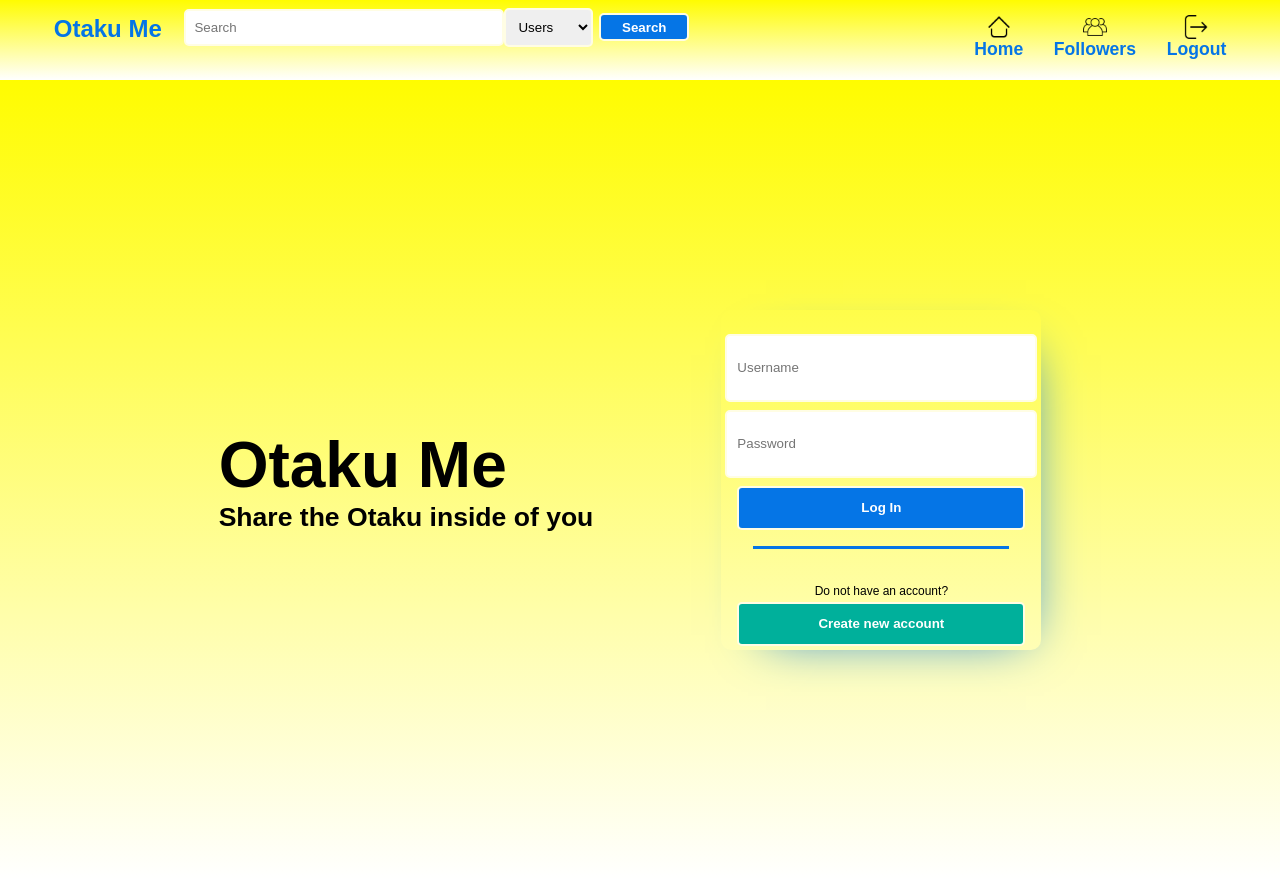
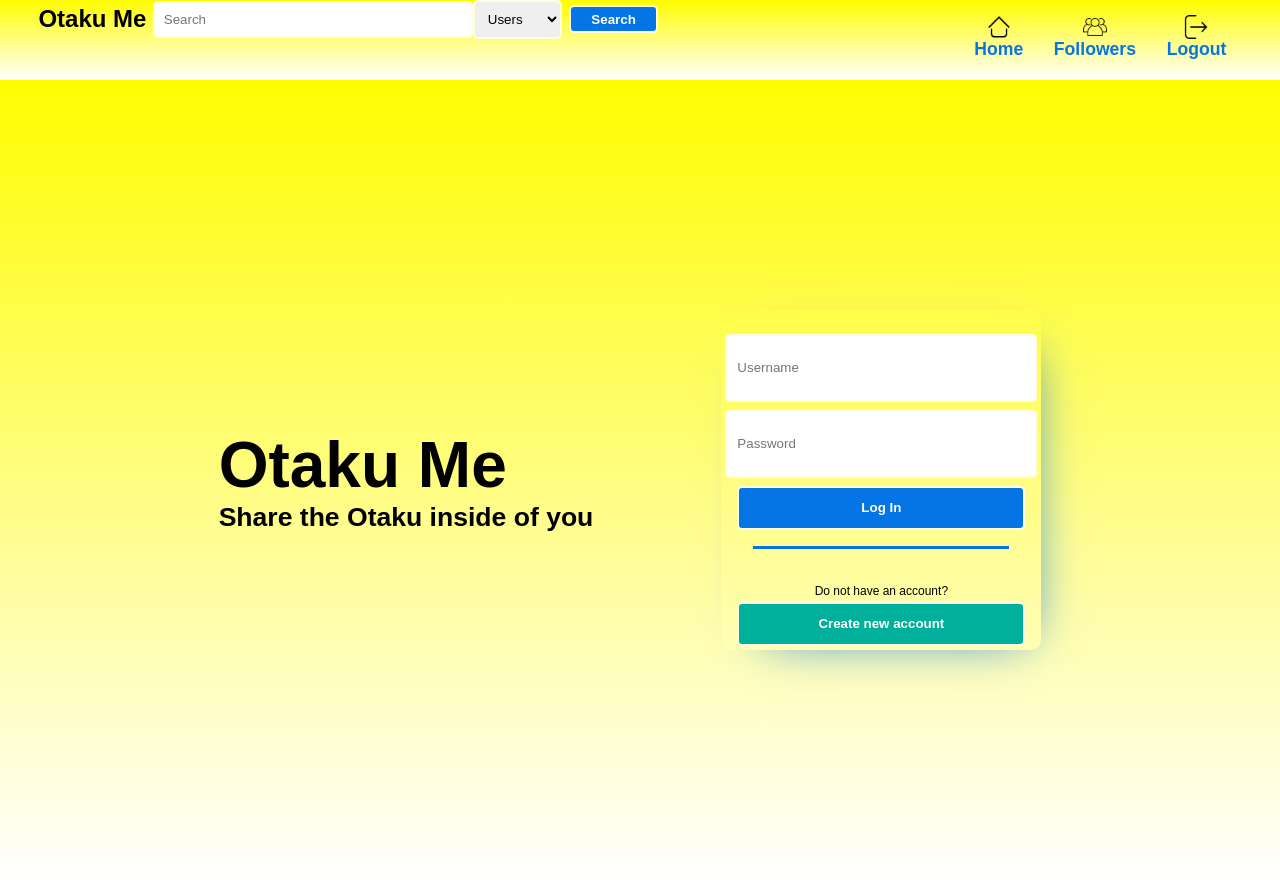
Before and after one commit to lucaasalomao/otaku-me-client, a React (Create React App) app: page / in a window 1280 px wide. Built offline with nearby package versions, Linux system fonts and the light colour scheme.

Commit message:
Trying first deploy at Netlify 3

```diff
--- a/src/App.js
+++ b/src/App.js
@@ -9,7 +9,6 @@ import Followers from "./pages/Followers"
 import Search from './pages/Search/Search'
 import PrivateOutlet from "./components/PrivateOutlet"
 import Header from "../src/components/Header/Header.js"
-import { useEffect, useState } from "react"
 
 function App() {
 
--- a/src/components/Header/Header.js
+++ b/src/components/Header/Header.js
@@ -44,7 +44,7 @@ const Header = () => {
         <div className="header-container">
           <div className="left-container">
 
-            <a onClick={handleHome}> Otaku Me </a>
+            <h4> Otaku Me </h4>
 
             <input placeholder="Search" type="search" onChange={(e) => setText(e.target.value)}/>
             <select onChange={(e) => setType(e.target.value)}>
```
